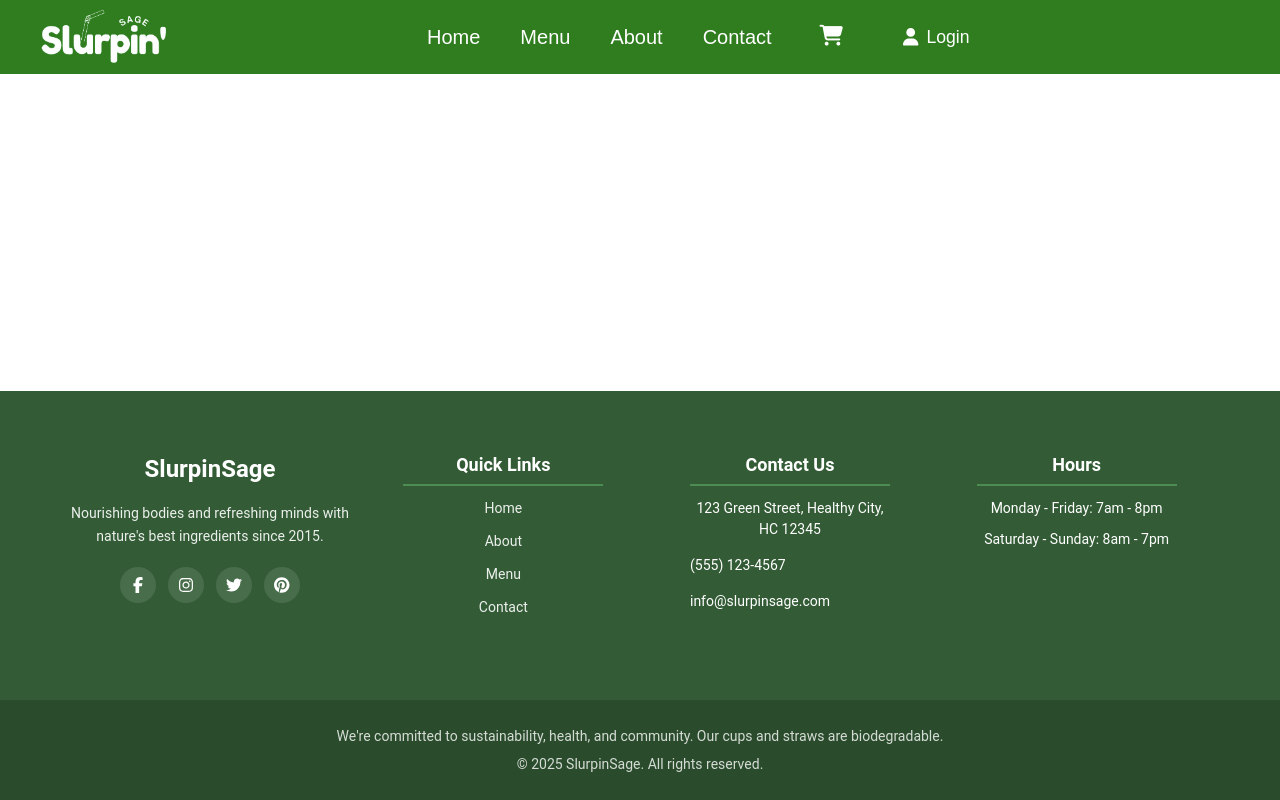
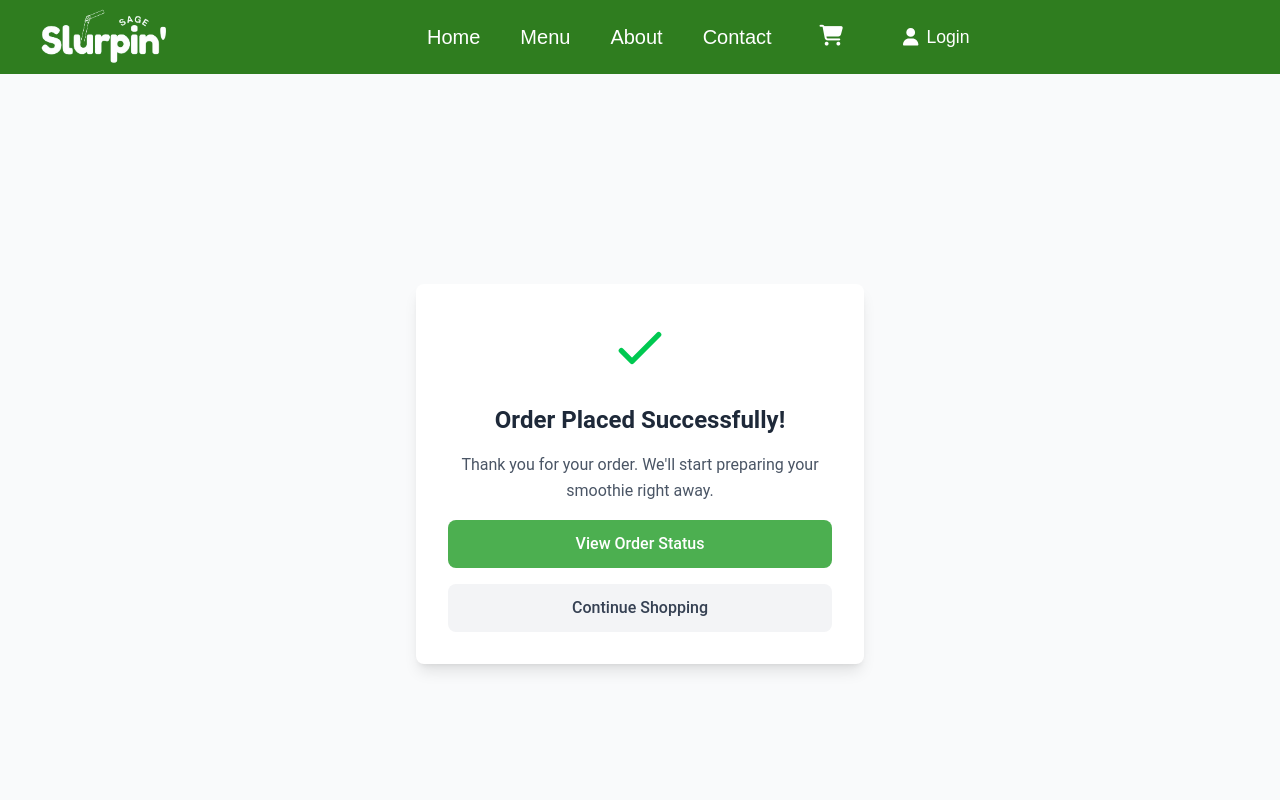
Before and after one commit to Arpanpatel98/slurpin-sage-smoothie, a React (Vite) app: page /order-success in a window 1280 px wide. Shown: the top 800 px of the page. Built offline with nearby package versions, Linux system fonts and the light colour scheme; no server answers.

Commit message:
Add OrderSuccess component and integrate payment handling in Cart component

```diff
--- a/src/App.jsx
+++ b/src/App.jsx
@@ -15,6 +15,7 @@ import { CartProvider } from './context/CartContext';
 import AOS from 'aos';
 import 'aos/dist/aos.css';
 import CartPage from './pages/CartPage';
+import OrderSuccess from './components/OrderSuccess';
 import './App.css';
 
 function App() {
@@ -40,6 +41,7 @@ function App() {
               <Route path="/cart" element={<CartPage />} />
               {/* <Route path="/item/:id" element={<ItemDec />} /> */}
               <Route path="/products/:category/:productId" element={<ProductPage />} />
+              <Route path="/order-success" element={<OrderSuccess />} />
             </Routes>
           </main>
           <Footer />
--- /dev/null
+++ b/src/components/OrderSuccess.jsx
@@ -0,0 +1,62 @@
+import React from 'react';
+import { useNavigate, useLocation } from 'react-router-dom';
+
+const OrderSuccess = () => {
+  const navigate = useNavigate();
+  const location = useLocation();
+  const { orderId, total } = location.state || {};
+
+  return (
+    <div className="min-h-screen bg-gray-50 flex items-center justify-center px-4">
+      <div className="max-w-md w-full bg-white rounded-lg shadow-lg p-8 text-center">
+        <div className="mb-6">
+          <svg
+            className="w-16 h-16 text-green-500 mx-auto"
+            fill="none"
+            stroke="currentColor"
+            viewBox="0 0 24 24"
+          >
+            <path
+              strokeLinecap="round"
+              strokeLinejoin="round"
+              strokeWidth="2"
+              d="M5 13l4 4L19 7"
+            />
+          </svg>
+        </div>
+        <h1 className="text-2xl font-bold text-gray-800 mb-4">
+          Order Placed Successfully!
+        </h1>
+        <p className="text-gray-600 mb-4">
+          Thank you for your order. We'll start preparing your smoothie right away.
+        </p>
+        {orderId && (
+          <p className="text-gray-600 mb-4">
+            Order ID: {orderId}
+          </p>
+        )}
+        {total && (
+          <p className="text-gray-600 mb-8">
+            Total Amount: ₹{total.toFixed(2)}
+          </p>
+        )}
+        <div className="space-y-4">
+          <button
+            onClick={() => navigate('/orders')}
+            className="w-full bg-sage-500 text-white py-3 px-4 rounded-lg font-medium hover:bg-sage-600 transition-colors"
+          >
+            View Order Status
+          </button>
+          <button
+            onClick={() => navigate('/')}
+            className="w-full bg-gray-100 text-gray-700 py-3 px-4 rounded-lg font-medium hover:bg-gray-200 transition-colors"
+          >
+            Continue Shopping
+          </button>
+        </div>
+      </div>
+    </div>
+  );
+};
+
+export default OrderSuccess;
--- a/src/components/cart/Cart.jsx
+++ b/src/components/cart/Cart.jsx
@@ -1,12 +1,12 @@
 import React, { useState, useEffect } from 'react';
-import { Link } from 'react-router-dom';
+import { Link, useNavigate } from 'react-router-dom';
 import { useCart } from '../../context/CartContext';
 import CartItem from './CartItem';
 import RecommendedProduct from './RecommendedProduct';
 import OrderSummary from './OrderSummary';
 import ProductCustomization from './ProductCustomizationModal';
 import DeliveryForm from '../DeliveryForm';
-import { collection, query, where, getDocs, deleteDoc, doc } from 'firebase/firestore';
+import { collection, query, where, getDocs, deleteDoc, doc, addDoc } from 'firebase/firestore';
 import { db, auth } from '../../firebase';
 
 const recommendedProducts = [
@@ -34,7 +34,8 @@ const recommendedProducts = [
 ];
 
 const Cart = () => {
-  const { cartItems, showCustomization } = useCart();
+  const navigate = useNavigate();
+  const { cartItems, showCustomization, calculateTotals, clearCart } = useCart();
   const [checkoutStep, setCheckoutStep] = useState('cart'); // 'cart' or 'delivery'
   const [addresses, setAddresses] = useState([]);
   const [loading, setLoading] = useState(false);
@@ -42,6 +43,7 @@ const Cart = () => {
   const [editingAddress, setEditingAddress] = useState(null);
   const [showDeleteConfirm, setShowDeleteConfirm] = useState(null);
   const [showAllAddresses, setShowAllAddresses] = useState(false);
+  const [paymentProcessing, setPaymentProcessing] = useState(false);
 
   useEffect(() => {
     if (checkoutStep === 'delivery') {
@@ -117,6 +119,112 @@ const Cart = () => {
   const handleAddNewAddress = () => {
     setEditingAddress(null);
     setAddresses([]);
+  };
+
+  const handlePayment = async () => {
+    try {
+      setPaymentProcessing(true);
+
+      // Get the total from calculateTotals
+      const { total } = calculateTotals();
+
+      // Load Razorpay script
+      const script = document.createElement('script');
+      script.src = 'https://checkout.razorpay.com/v1/checkout.js';
+      script.async = true;
+      document.body.appendChild(script);
+
+      script.onload = () => {
+        const options = {
+          key: import.meta.env.VITE_RAZORPAY_KEY_ID,
+          amount: Math.round(total * 100), // Convert to paise and ensure it's an integer
+          currency: 'INR',
+          name: 'Slurpin Sage',
+          description: 'Payment for your order',
+          handler: async function (response) {
+            try {
+              // Create order data with proper validation
+              const orderData = {
+                userId: auth.currentUser?.uid || null,
+                items: cartItems.map(item => ({
+                  id: item.id,
+                  name: item.name,
+                  price: item.price,
+                  quantity: item.quantity,
+                  addIns: item.addIns || []
+                })),
+                total: total,
+                paymentId: response.razorpay_payment_id || null,
+                orderId: response.razorpay_order_id || null,
+                signature: response.razorpay_signature || null,
+                deliveryAddress: selectedAddress ? addresses.find(addr => addr.id === selectedAddress) : null,
+                status: 'confirmed',
+                createdAt: new Date().toISOString(),
+                paymentStatus: 'completed'
+              };
+
+              // Validate required fields before saving
+              if (!orderData.userId) {
+                throw new Error('User ID is required');
+              }
+
+              if (!orderData.items || orderData.items.length === 0) {
+                throw new Error('Order must contain items');
+              }
+
+              if (!orderData.deliveryAddress) {
+                throw new Error('Delivery address is required');
+              }
+
+              // Save order to Firestore
+              const orderRef = await addDoc(collection(db, 'orders'), orderData);
+
+              // Clear the cart
+              clearCart();
+
+              // Navigate to success page with order ID
+              navigate('/order-success', {
+                state: {
+                  orderId: orderRef.id,
+                  total: total
+                }
+              });
+            } catch (error) {
+              console.error('Error saving order:', error);
+              setPaymentProcessing(false);
+              // Show error message to user
+              alert('There was an error processing your order. Please try again.');
+            }
+          },
+          prefill: {
+            name: auth.currentUser?.displayName || '',
+            email: auth.currentUser?.email || '',
+            contact: auth.currentUser?.phoneNumber || ''
+          },
+          theme: {
+            color: '#256029'
+          },
+          modal: {
+            ondismiss: function() {
+              setPaymentProcessing(false);
+            }
+          }
+        };
+
+        const razorpay = new window.Razorpay(options);
+        razorpay.open();
+      };
+
+      script.onerror = () => {
+        console.error('Razorpay SDK failed to load');
+        setPaymentProcessing(false);
+        alert('Failed to load payment system. Please try again.');
+      };
+    } catch (error) {
+      console.error('Error initializing payment:', error);
+      setPaymentProcessing(false);
+      alert('Failed to initialize payment. Please try again.');
+    }
   };
 
   const renderProgressBar = () => (
@@ -302,10 +410,13 @@ const Cart = () => {
                 {selectedAddress && (
                   <div className="flex justify-end">
                     <button
-                      onClick={() => {/* Handle proceed to payment */}}
-                      className="px-6 py-2 bg-sage-500 text-white rounded-lg hover:bg-sage-600 transition-colors"
+                      onClick={handlePayment}
+                      disabled={paymentProcessing}
+                      className={`px-6 py-2 bg-sage-500 text-white rounded-lg transition-colors ${
+                        paymentProcessing ? 'opacity-50 cursor-not-allowed' : 'hover:bg-sage-600'
+                      }`}
                     >
-                      Continue to Payment
+                      {paymentProcessing ? 'Processing...' : 'Continue to Payment'}
                     </button>
                   </div>
                 )}
```
